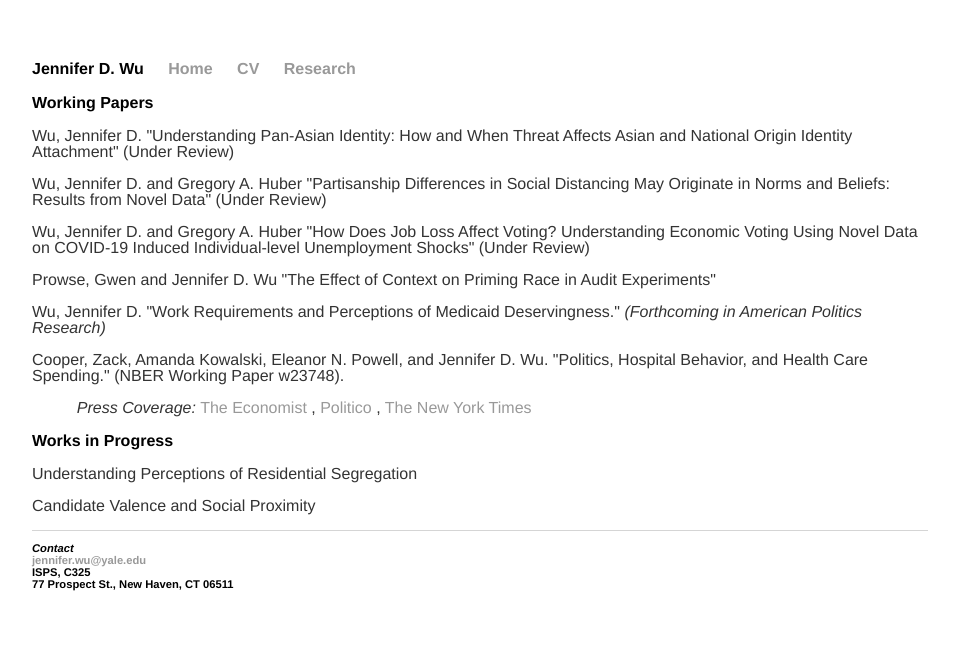
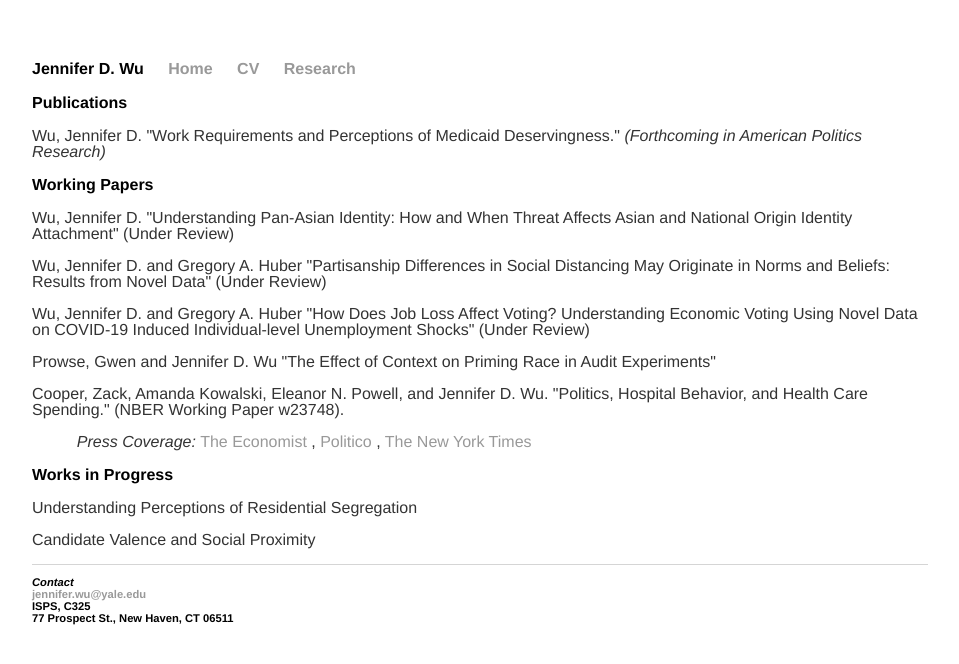
Before and after one commit to wujend/wujend.github.io, a Jekyll site: the page built from research/index.html, in a window 1280 px wide. Shown: the top 664 px of the page, without its empty margins (160-1119 px from the left). Built offline with Jekyll 4.4.1, drawn with Linux system fonts in a browser that asks for light colours.

Commit message:
Update index.html

```diff
--- a/research/index.html
+++ b/research/index.html
@@ -3,13 +3,24 @@ layout: default
 title: Jennifer D. Wu | Research
 ---
 <div class="blurb">
+<h1>Publications</h1>
+
+  <p>Wu, Jennifer D. "Work Requirements and Perceptions of Medicaid Deservingness." <i>(Forthcoming in American Politics Research)</i></p>
+
+</div>
+
+
+<div class="blurb">
 <h1>Working Papers</h1>
-<p>Wu, Jennifer D. "Understanding Pan-Asian Identity: How and When Threat Affects Asian and National Origin Identity Attachment" (Under Review)</p>
-<p>Wu, Jennifer D. and Gregory A. Huber "Partisanship Differences in Social Distancing May Originate in Norms and Beliefs: Results from Novel Data" (Under Review)</p>
-<p>Wu, Jennifer D. and Gregory A. Huber "How Does Job Loss Affect Voting? Understanding Economic Voting Using Novel Data on COVID-19 Induced Individual-level Unemployment Shocks" (Under Review) </p>
-<p>Prowse, Gwen and Jennifer D. Wu "The Effect of Context on Priming Race in Audit Experiments"</p>
-<p>Wu, Jennifer D. "Work Requirements and Perceptions of Medicaid Deservingness." <i>(Forthcoming in American Politics Research)</i></p>
-<p>Cooper, Zack, Amanda Kowalski, Eleanor N. Powell, and Jennifer D. Wu. "Politics, Hospital Behavior, and Health Care Spending."
+  <p>Wu, Jennifer D. "Understanding Pan-Asian Identity: How and When Threat Affects Asian and National Origin Identity Attachment" (Under Review)</p>
+
+  <p>Wu, Jennifer D. and Gregory A. Huber "Partisanship Differences in Social Distancing May Originate in Norms and Beliefs: Results from Novel Data" (Under Review)</p>
+
+  <p>Wu, Jennifer D. and Gregory A. Huber "How Does Job Loss Affect Voting? Understanding Economic Voting Using Novel Data on COVID-19 Induced Individual-level Unemployment Shocks" (Under Review) </p>
+
+  <p>Prowse, Gwen and Jennifer D. Wu "The Effect of Context on Priming Race in Audit Experiments"</p>
+
+  <p>Cooper, Zack, Amanda Kowalski, Eleanor N. Powell, and Jennifer D. Wu. "Politics, Hospital Behavior, and Health Care Spending."
   (NBER Working Paper w23748).
   <p style="margin-left:5%; margin-right:10%;"><i>Press Coverage:</i> <a href = "https://www.economist.com/united-states/2017/09/02/blame-congress-for-high-health-care-costs">The Economist</a>
   , <a href="https://www.politico.com/story/2017/09/11/pulse-check-when-politicians-used-medicare-as-a-piggy-bank-242548">Politico</a>
@@ -17,6 +28,7 @@ title: Jennifer D. Wu | Research
   The New York Times</a></p></p>
 
 </div>
+
 <div class="blurb">
 <h1>Works in Progress</h1>
   <p>Understanding Perceptions of Residential Segregation</p>
```
